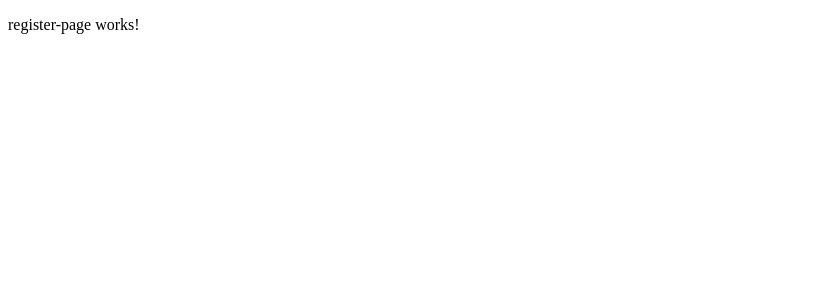
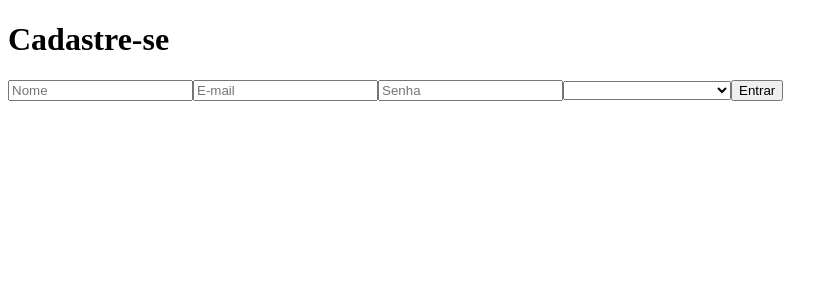
Before and after one commit to Kenzie-Academy-Brasil-Developers/angular-classes5, an Angular app in the folder angular-classes5/: page /register in a window 1280 px wide. Shown: the top 300 px of the page, without its empty margins (0-838 px from the left). Built offline with nearby package versions, Linux system fonts and the light colour scheme.

Commit message:
register behavior

```diff
--- a/angular-classes5/src/app/app.component.ts
+++ b/angular-classes5/src/app/app.component.ts
@@ -1,11 +1,14 @@
 import { Component } from '@angular/core';
 import { CommonModule } from '@angular/common';
 import { RouterOutlet } from '@angular/router';
+import { UserRequest } from './api/user.request';
+import { UserService } from './services/user.service';
 
 @Component({
   selector: 'app-root',
   standalone: true,
   imports: [CommonModule, RouterOutlet],
+  providers: [UserRequest, UserService],
   templateUrl: './app.component.html',
   styleUrl: './app.component.scss'
 })
--- a/angular-classes5/src/app/components/forms/register-form/register-form.component.html
+++ b/angular-classes5/src/app/components/forms/register-form/register-form.component.html
@@ -1,6 +1,12 @@
-<form [formGroup]="registerForm">
+<form (ngSubmit)="submit()" [formGroup]="registerForm">
     <input type="text" placeholder="Nome" formControlName="name">
     <input type="email" placeholder="E-mail" formControlName="email">
     <input type="password" placeholder="Senha" formControlName="password">
+    <select formControlName="job">
+        <option value="">Selecione uma profissão</option>
+        <option>Front-end</option>
+        <option>Back-end</option>
+        <option>Fullstack</option>
+    </select>
     <button type="submit">Entrar</button>
 </form>
--- a/angular-classes5/src/app/components/forms/register-form/register-form.component.ts
+++ b/angular-classes5/src/app/components/forms/register-form/register-form.component.ts
@@ -1,5 +1,7 @@
 import { Component } from '@angular/core';
 import { FormControl, FormGroup, ReactiveFormsModule } from '@angular/forms';
+import { UserService } from '../../../services/user.service';
+import { TRegisterUserData } from '../../../interfaces/user.interface';
 
 @Component({
   selector: 'app-register-form',
@@ -9,9 +11,18 @@ import { FormControl, FormGroup, ReactiveFormsModule } from '@angular/forms';
   styleUrl: './register-form.component.scss'
 })
 export class RegisterFormComponent {
+  constructor(private userService: UserService) {}
+
   registerForm = new FormGroup({
-    name: new FormControl(null),
-    email: new FormControl(null),
-    password: new FormControl(null)
+    name: new FormControl<string | null>(null),
+    email: new FormControl<string | null>(null),
+    password: new FormControl<string | null>(null),
+    job: new FormControl<string | null>(null),
   })
+
+  submit(){
+    const data = this.registerForm.value as TRegisterUserData;
+    this.userService.register(data);
+    this.registerForm.reset();
+  }
 }
--- a/angular-classes5/src/app/pages/register-page/register-page.component.html
+++ b/angular-classes5/src/app/pages/register-page/register-page.component.html
@@ -1 +1,4 @@
-<p>register-page works!</p>
+<main>
+    <h1>Cadastre-se</h1>
+    <app-register-form></app-register-form>
+ </main>
--- a/angular-classes5/src/app/pages/register-page/register-page.component.ts
+++ b/angular-classes5/src/app/pages/register-page/register-page.component.ts
@@ -1,9 +1,10 @@
 import { Component } from '@angular/core';
+import { RegisterFormComponent } from '../../components/forms/register-form/register-form.component';
 
 @Component({
   selector: 'app-register-page',
   standalone: true,
-  imports: [],
+  imports: [RegisterFormComponent],
   templateUrl: './register-page.component.html',
   styleUrl: './register-page.component.scss'
 })
--- a/angular-classes5/src/app/services/user.service.ts
+++ b/angular-classes5/src/app/services/user.service.ts
@@ -6,6 +6,7 @@ import {
 } from '../interfaces/user.interface';
 import { UserRequest } from '../api/user.request';
 import { Router } from '@angular/router';
+import { HttpErrorResponse } from '@angular/common/http';
 
 @Injectable({
   providedIn: 'root',
@@ -21,7 +22,7 @@ export class UserService {
       error: (error) => {
         console.log(error);
         this.logout();
-      }
+      },
     });
   }
 
@@ -29,10 +30,16 @@ export class UserService {
     this.userRequest.register(formData).subscribe({
       next: () => {
         alert('Cadastro realizado com sucesso');
+        this.router.navigateByUrl("/");
       },
       error: (error) => {
         console.log(error);
-      }
+        if (error instanceof HttpErrorResponse) {
+          if (error.error === 'Email already exists') {
+            alert('Usuário já cadastro no sistema');
+          }
+        }
+      },
     });
   }
 
@@ -42,11 +49,11 @@ export class UserService {
         this.userSignal.set(data.user);
         localStorage.setItem('@TOKEN', JSON.stringify(data.accessToken));
         localStorage.setItem('@USERID', JSON.stringify(data.user.id));
-        this.router.navigateByUrl("/dashboard");
+        this.router.navigateByUrl('/dashboard');
       },
       error: (error) => {
         console.log(error);
-      }
+      },
     });
   }
 
@@ -54,6 +61,6 @@ export class UserService {
     this.userSignal.set(null);
     localStorage.removeItem('@TOKEN');
     localStorage.removeItem('@USERID');
-    this.router.navigateByUrl("/");
+    this.router.navigateByUrl('/');
   }
 }
```
Also changed, not shown: angular-classes5/src/app/interfaces/user.interface.ts (+9 -2 lines).
